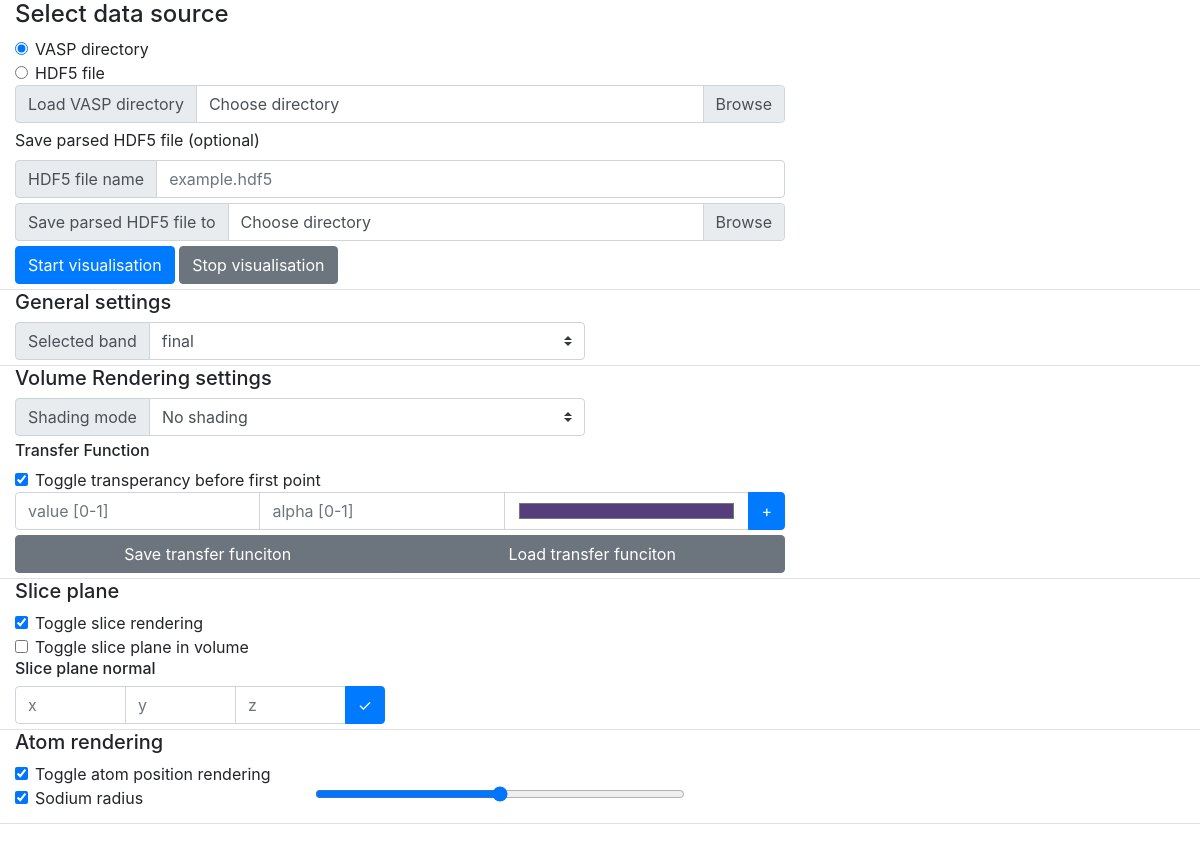
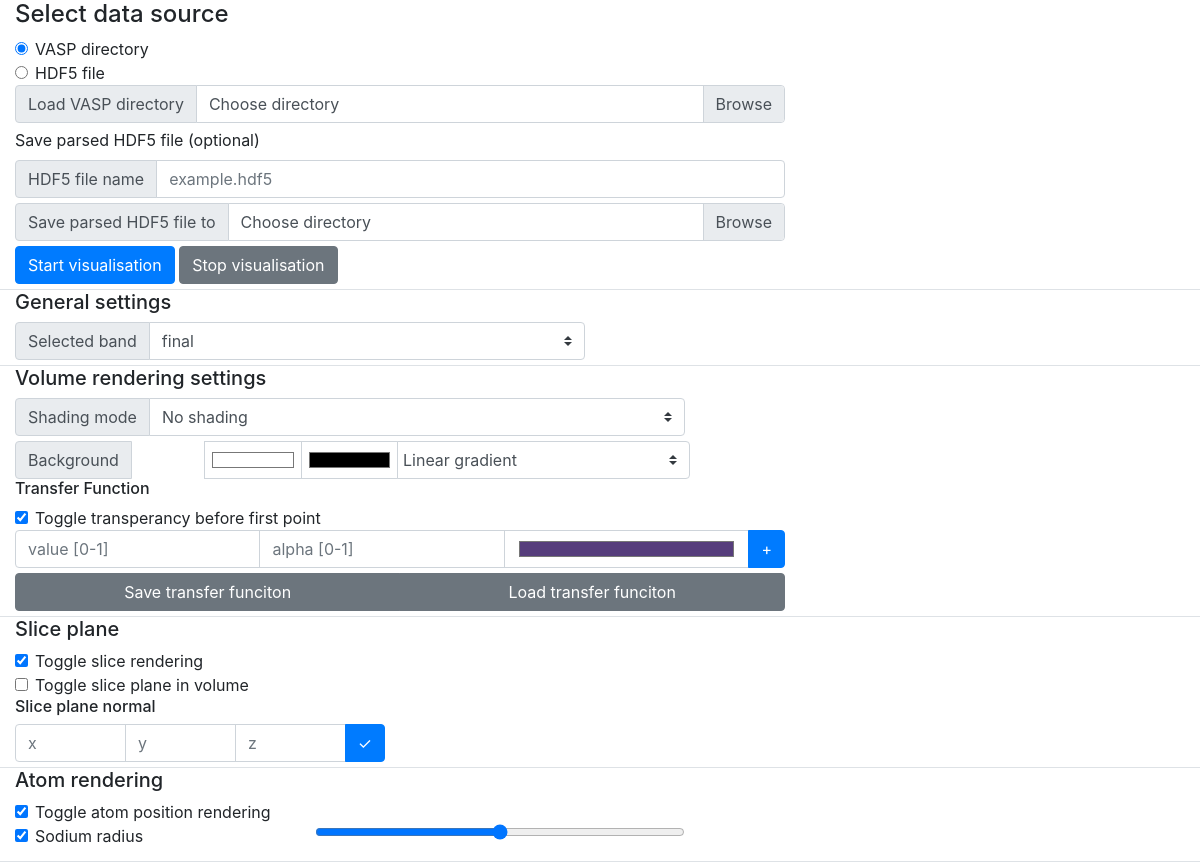
Before and after one commit to jjeessppeer/envision-web-tests2, an Electron app: page charge.html in a window 1200 px wide. Before the commit the page ends 824 px from the top, so only its background shows below. Drawn offline with nearby package versions, Linux system fonts and the light colour scheme.

Commit message:
added background control

```diff
--- a/charge.html
+++ b/charge.html
@@ -104,9 +104,9 @@
   </div>
 
   <div class="container-fluid border-bottom">
-    <h5>Volume Rendering settings</h5>
+    <h5>Volume rendering settings</h5>
     <div class="row row-margin">
-      <div class="input-group col-sm-6">
+      <div class="input-group col-sm-7">
         <div class="input-group-prepend">
           <label class="input-group-text" for="shadingModeSelection">Shading mode</label>
         </div>
@@ -115,6 +115,17 @@
           <option>Blinn Phong</option>
         </select>
       </div>
+    </div>
+    <div class="form-row row-margin input-group">
+      <div class="input-group-prepend col-sm-2">
+        <label class="input-group-text">Background</label>
+      </div>
+      <input class="form-control col-sm-1" id="backgroundColor1" type="color" value="#ffffff" required>
+      <input class="form-control col-sm-1" id="backgroundColor2" type="color" value="#000000" required>
+      <select class="custom-select col-sm-3" id="backgroundStyleSelection" onchange="console.log('bg style selected')">
+        <option selected>Linear gradient</option>
+        <option>other option</option>
+      </select>
     </div>
     <h6>Transfer Function</h6>
     <div class="form-check">
@@ -194,6 +205,26 @@
       </div>
     </div>
   </div>
+
+
+<!--
+  <div class="container-fluid border-bottom">
+    <h5>Volume background</h5>
+    <div class="row row-margin">
+      <div class="input-group">
+        <div class="input-group-prepend col-sm-2">
+          <label class="input-group-text">Background</label>
+        </div>
+        <input class="form-control col-sm-1" id="backgroundColor1" type="color" value="#ffffff" required>
+        <input class="form-control col-sm-1" id="backgroundColor2" type="color" value="#000000" required>
+        <select class="custom-select col-sm-4" id="backgroundStyleSelection" onchange="console.log('bg style selected')">
+          <option selected>Linear gradient</option>
+          <option>other option</option>
+        </select>
+      </div>
+    </div>
+
+  </div> -->
 
   <script>
       $(".custom-file-input").on("change", function() {
```
